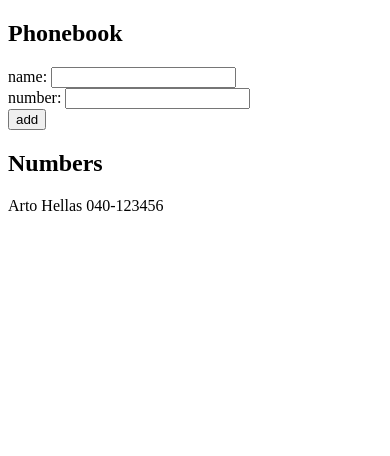
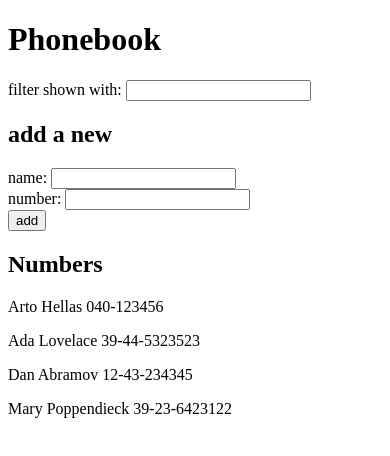
Before and after one commit to mapplezq/fullstackopen2019-exercises, a React (Create React App) app in the folder part2/phonebook/: page / in a window 390 px wide. Shown: the top 456 px of the page. Built offline with nearby package versions, Linux system fonts and the light colour scheme.

Commit message:
Phonebook step4

```diff
--- a/part2/phonebook/src/App.js
+++ b/part2/phonebook/src/App.js
@@ -1,11 +1,19 @@
 import React, { useState } from 'react'
 
 const App = () => {
-  const [ persons, setPersons] = useState([
-    { name: 'Arto Hellas', number: '040-123456'}
+  const [persons, setPersons] = useState([
+    { name: 'Arto Hellas', number: '040-123456' },
+    { name: 'Ada Lovelace', number: '39-44-5323523' },
+    { name: 'Dan Abramov', number: '12-43-234345' },
+    { name: 'Mary Poppendieck', number: '39-23-6423122' }
   ])
   const [ newName, setNewName ] = useState('')
   const [ newNumber, setNewNumber ] = useState('')
+  const [ searchKey, setSearchKey ] = useState('')
+  const [ searchResult, setSearchResult ] = useState([])
+  const [ isSearch, setIsSearch ] = useState(false)
+
+  const numbersToSHow = isSearch ? searchResult : persons
 
   const handleNewNameInput = (event) => {
     console.log(event.target.value);
@@ -17,9 +25,33 @@ const App = () => {
     setNewNumber(event.target.value)
   }
 
+  const handleSearchInput = (event) => {
+    console.log(event.target.value);
+    setSearchKey(event.target.value)
+
+    // debugger
+    if (event.target.value.length > 0 ) {
+      setIsSearch(true)
+      const searchResult = persons.filter(person => {
+        const o = person.name.toLowerCase()
+        const s = event.target.value.toLowerCase()
+        const r = o.includes(s)
+        return r
+      })
+
+      setSearchResult(searchResult)
+    } else {
+      setIsSearch(false)
+      setSearchResult([])
+    }
+  }
+
   const addNewPerson = (event) => {
     // debugger
     event.preventDefault()
+    // clear search status
+    setIsSearch(false)
+    setSearchKey('')
     const find = persons.find(({name}) => name === newName)
     if (newName.length === 0) {
       window.alert(`name cannot be empty.`)
@@ -30,13 +62,17 @@ const App = () => {
     } else {
       setPersons(persons.concat({name: newName, number: newNumber}))
       setNewName('')
-      setNewName('')
+      setNewNumber('')
     }
   }
 
   return (
     <div>
-      <h2>Phonebook</h2>
+      <h1>Phonebook</h1>
+      <div>
+          filter shown with: <input value={searchKey} onChange={handleSearchInput}/>
+      </div>
+      <h2>add a new</h2>
       <form>
         <div>
           name: <input value={newName} onChange={handleNewNameInput}/>
@@ -49,7 +85,7 @@ const App = () => {
         </div>
       </form>
       <h2>Numbers</h2>
-      {persons.map(person => <p key={person.name}>{person.name} {person.number}</p>)}
+      {numbersToSHow.map(person => <p key={person.name}>{person.name} {person.number}</p>)}
     </div>
   )
 }
```
